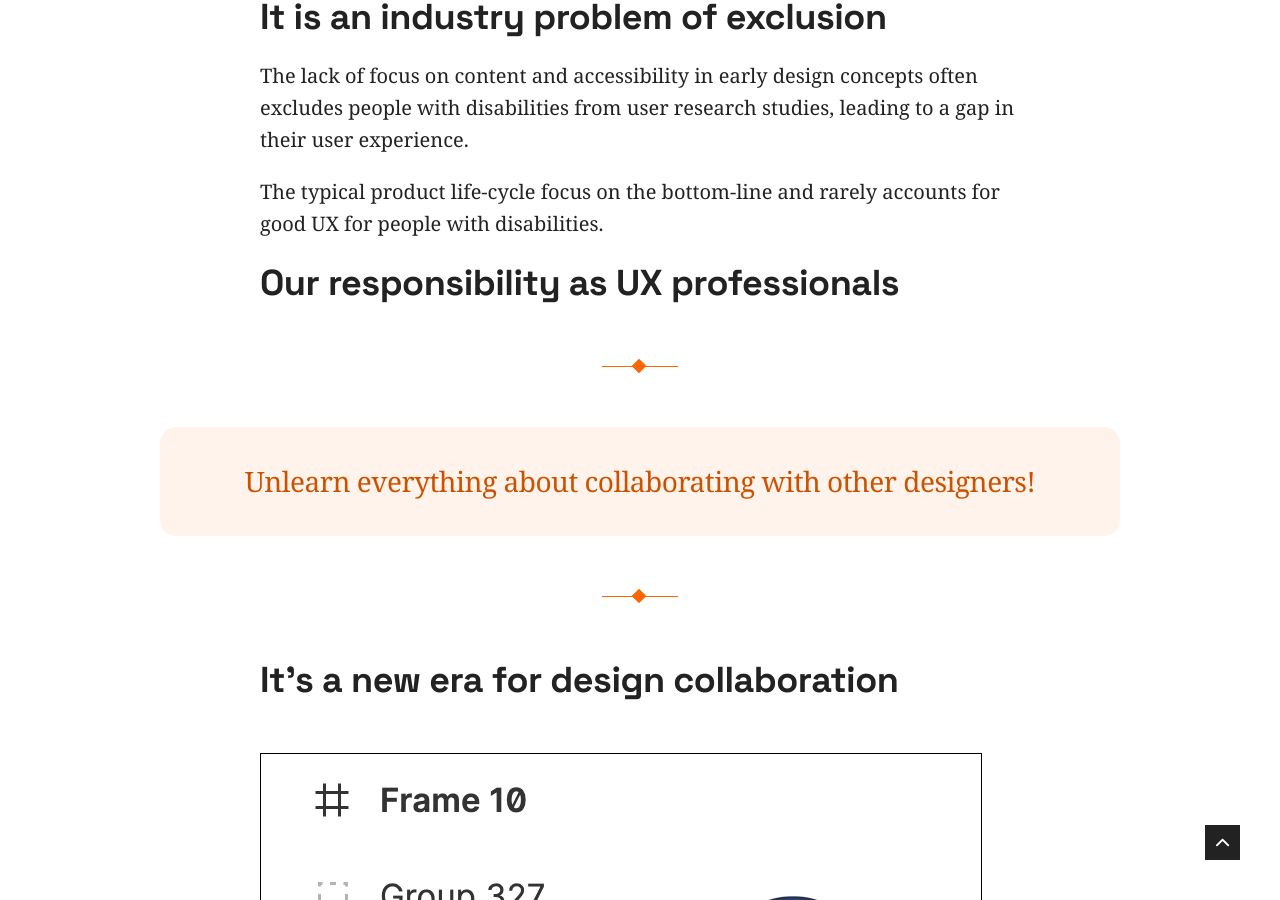
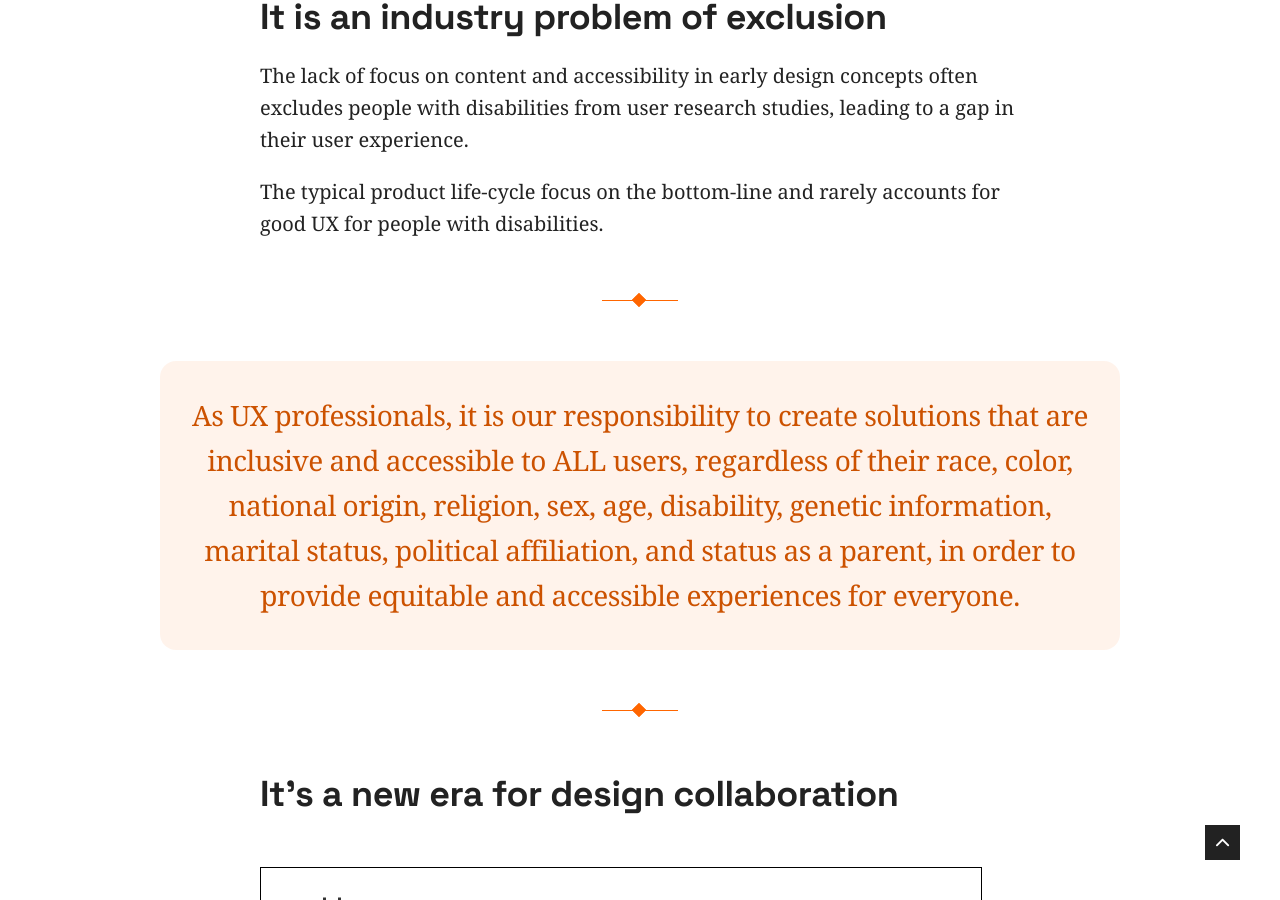
Before and after one commit to mpaiva/blog, a Jekyll site: the page built from _posts/2023-03-03-stop-using-lorem-ipsum.markdown, in a window 1280 px wide and 900 px high, scrolled down 1267 px. Built offline with Jekyll 4.4.1, drawn with Linux system fonts in a browser that asks for light colours; nearby versions of some CDN libraries.

Commit message:
designers responsibility

```diff
--- a/_posts/2023-03-03-stop-using-lorem-ipsum.markdown
+++ b/_posts/2023-03-03-stop-using-lorem-ipsum.markdown
@@ -15,13 +15,9 @@
 
 The typical product life-cycle focus on the bottom-line and rarely accounts for good UX for people with disabilities.
 
-## Our responsibility as UX professionals
-
-
-
 <hr/>
 
-<blockquote>Unlearn everything about collaborating with other designers!</blockquote>
+<blockquote>As UX professionals, it is our responsibility to create solutions that are inclusive and accessible to ALL users, regardless of their race, color, national origin, religion, sex, age, disability, genetic information, marital status, political affiliation, and status as a parent, in order to provide equitable and accessible experiences for everyone.</blockquote>
 
 <hr/>
 
```
